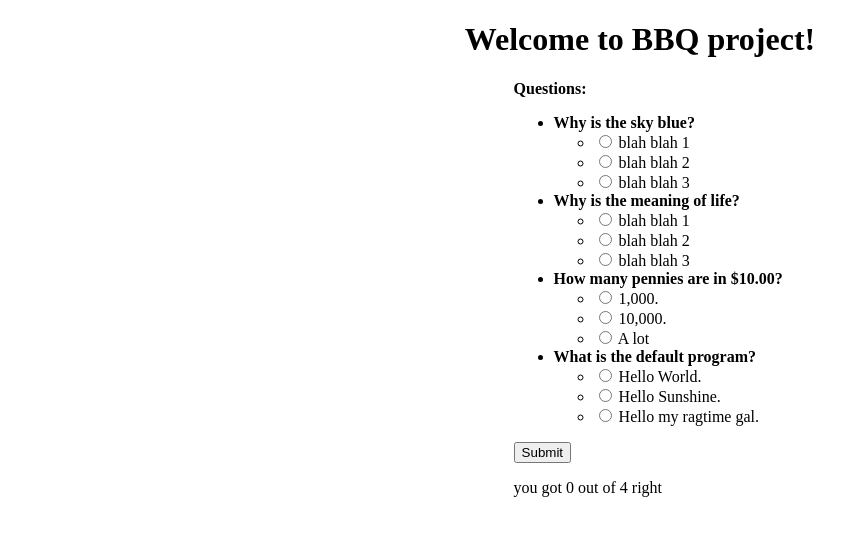
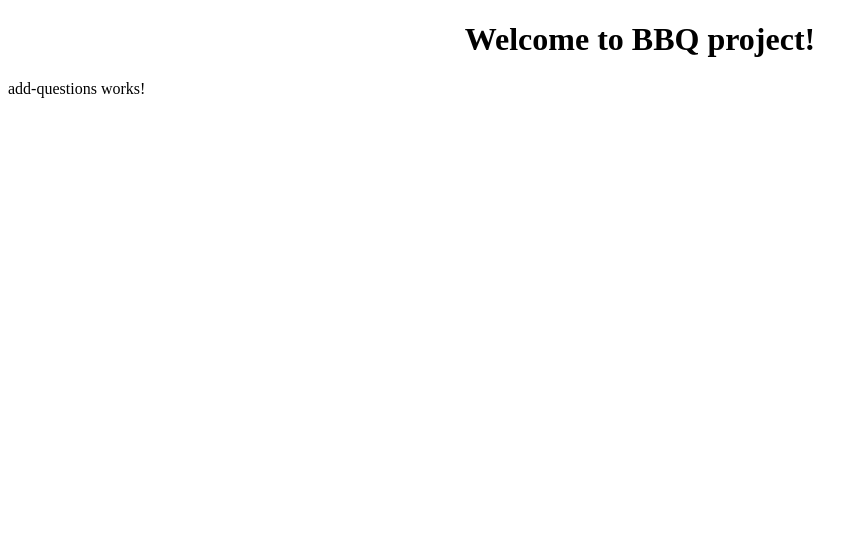
Before and after one commit to ChaoMa0459/DrivingTestPractice, an Angular app: page / in a window 1280 px wide. Shown: the top 536 px of the page, without its empty margins (0-868 px from the left). Built offline with nearby package versions, Linux system fonts and the light colour scheme.

Commit message:
new add_question function

```diff
--- /dev/null
+++ b/src/app/add-questions/add-questions.component.html
@@ -0,0 +1,3 @@
+<p>
+  add-questions works!
+</p>
--- /dev/null
+++ b/src/app/add-questions/add-questions.component.ts
@@ -0,0 +1,15 @@
+import { Component, OnInit } from '@angular/core';
+
+@Component({
+  selector: 'app-add-questions',
+  templateUrl: './add-questions.component.html',
+  styleUrls: ['./add-questions.component.scss']
+})
+export class AddQuestionsComponent implements OnInit {
+
+  constructor() { }
+
+  ngOnInit() {
+  }
+
+}
--- a/src/app/app.component.html
+++ b/src/app/app.component.html
@@ -1,10 +1,12 @@
 <!--The content below is only a placeholder and can be replaced.-->
+
 <div style="text-align:center">
   <h1>
     Welcome to {{ title }}!
   </h1>
 </div>
 
-<app-question-list></app-question-list>
+<!--<app-question-list></app-question-list>-->
+<app-add-questions></app-add-questions>
 
-<router-outlet></router-outlet>
+<!--<router-outlet></router-outlet>-->
--- a/src/app/app.module.ts
+++ b/src/app/app.module.ts
@@ -5,11 +5,13 @@ import { FormsModule } from '@angular/forms';
 import { AppRoutingModule } from './app-routing.module';
 import { AppComponent } from './app.component';
 import { QuestionListComponent } from './question-list/question-list.component';
+import { AddQuestionsComponent } from './add-questions/add-questions.component';
 
 @NgModule({
   declarations: [
     AppComponent,
-    QuestionListComponent
+    QuestionListComponent,
+    AddQuestionsComponent
   ],
   imports: [
     BrowserModule,
```
Also changed, not shown: src/app/add-questions/add-questions.component.scss (added), 1 other file (tests, documents, lock files or other folders).
